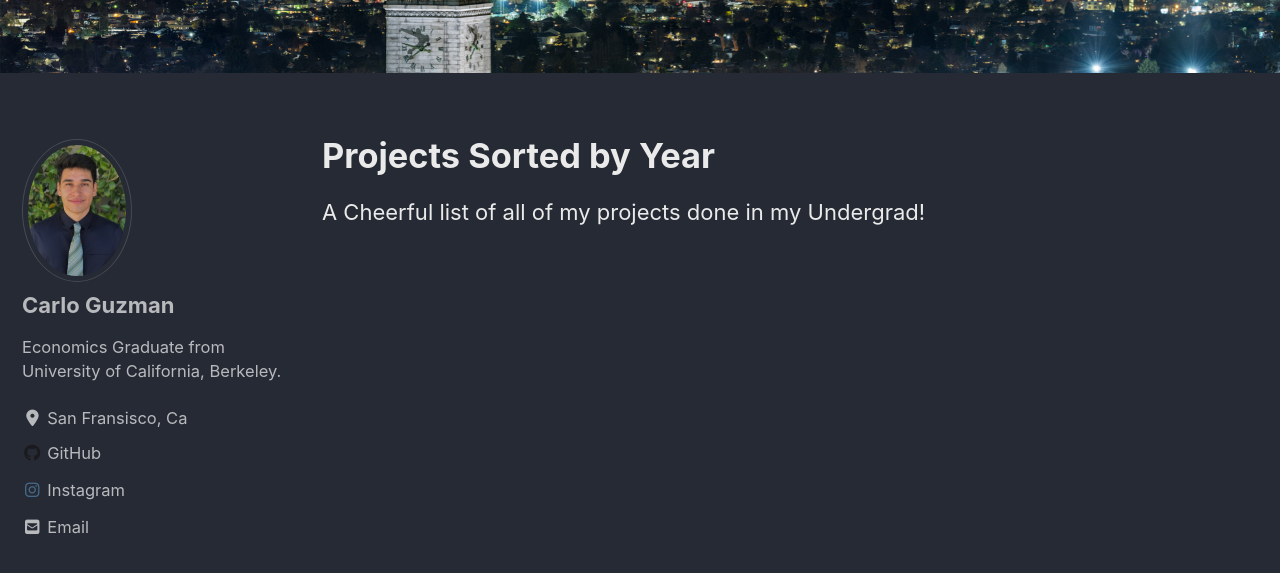
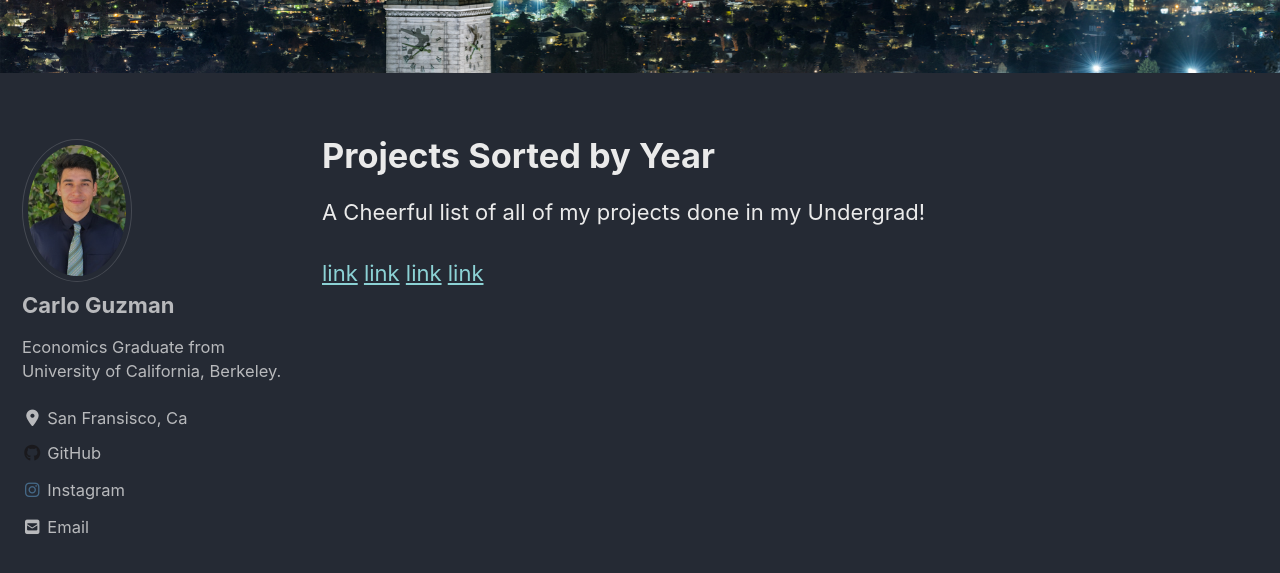
Before and after one commit to poptropicaman52/poptropicaman52.github.io, a Jekyll site: the page built from _pages/projects.md, in a window 1280 px wide and 900 px high, scrolled down 357 px. Shown: the top 573 px of the window. Built offline with Jekyll 4.4.1, drawn with Linux system fonts in a browser that asks for light colours; cached includes are drawn as plain includes; nearby versions of some CDN libraries.

Commit message:
final commit for posts, hopfully

```diff
--- a/_pages/projects.md
+++ b/_pages/projects.md
@@ -8,3 +8,8 @@ header:
 ---
 
 A Cheerful list of all of my projects done in my Undergrad!
+
+[link](https://poptropicaman52.github.io/scheme_interpreter/)
+[link](https://poptropicaman52.github.io/hog/)
+[link](https://poptropicaman52.github.io/maps/)
+[link](https://poptropicaman52.github.io/ants/)
```
